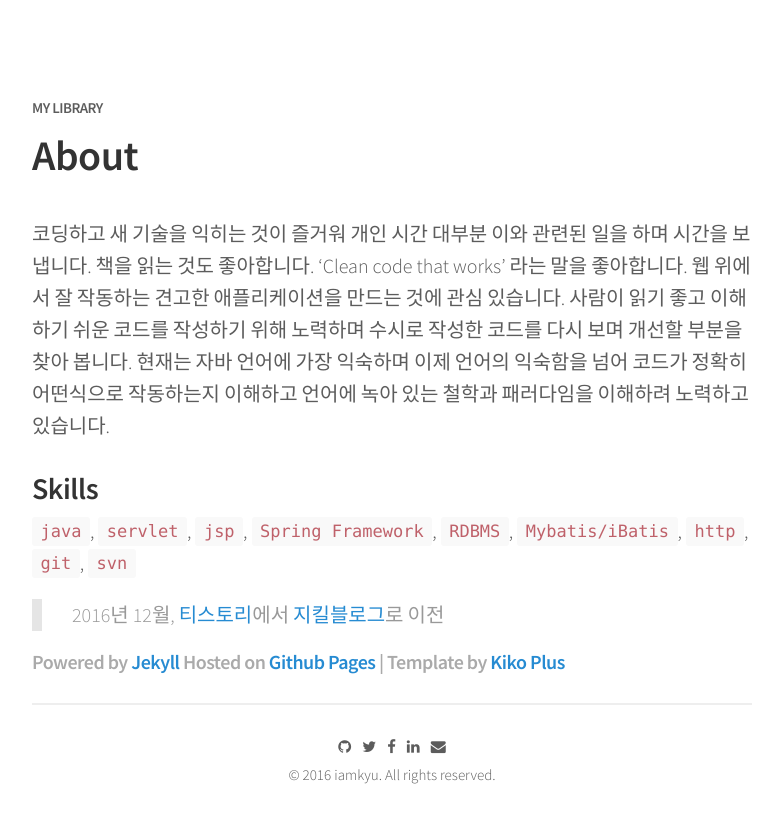
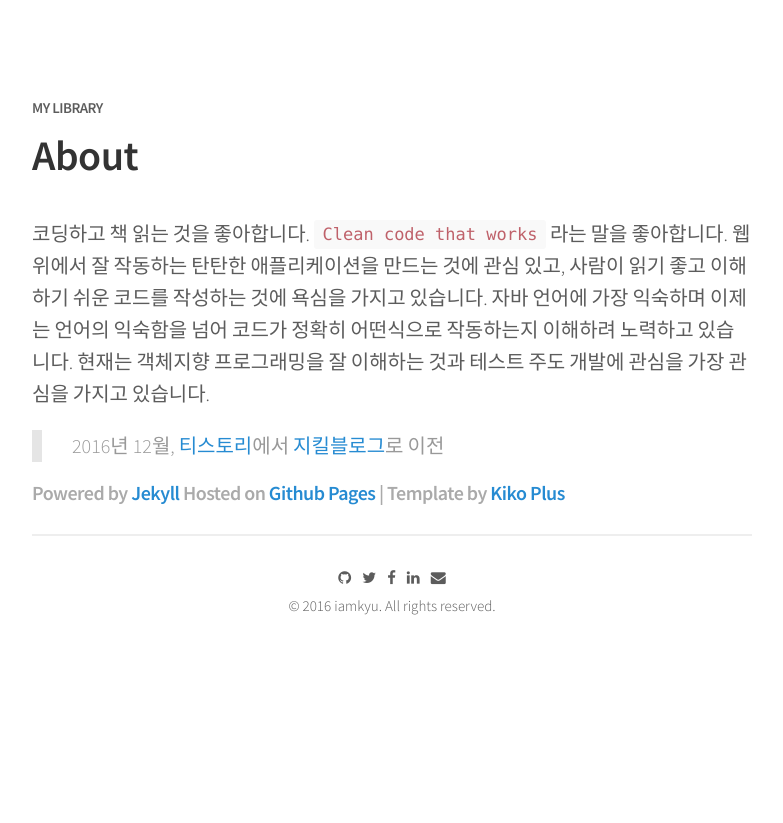
Before and after one commit to iamkyu/iamkyu.github.io, a Jekyll site: the page built from about.md, in a window 1280 px wide. Shown: the top 823 px of the page, without its empty margins (248-1031 px from the left). Built offline with Jekyll 4.4.1, drawn with Linux system fonts in a browser that asks for light colours; nearby versions of some CDN libraries.

Commit message:
Update about.md

```diff
--- a/about.md
+++ b/about.md
@@ -3,11 +3,9 @@ title: About
 permalink: /about/
 ---
 
-코딩하고 새 기술을 익히는 것이 즐거워 개인 시간 대부분 이와 관련된 일을 하며 시간을 보냅니다. 책을 읽는 것도 좋아합니다. ‘Clean code that works’ 라는 말을 좋아합니다. 웹 위에서 잘 작동하는 견고한 애플리케이션을 만드는 것에 관심 있습니다. 사람이 읽기 좋고 이해 하기 쉬운 코드를 작성하기 위해 노력하며 수시로 작성한 코드를 다시 보며 개선할 부분을 찾아 봅니다. 현재는 자바 언어에 가장 익숙하며 이제 언어의 익숙함을 넘어 코드가 정확히 어떤식으로 작동하는지 이해하고 언어에 녹아 있는 철학과 패러다임을 이해하려 노력하고 있습니다.
+코딩하고 책 읽는 것을 좋아합니다. `Clean code that works` 라는 말을 좋아합니다. 웹 위에서 잘 작동하는 탄탄한 애플리케이션을 만드는 것에 관심 있고, 사람이 읽기 좋고 이해 하기 쉬운 코드를 작성하는 것에 욕심을 가지고 있습니다. 자바 언어에 가장 익숙하며 이제는 언어의 익숙함을 넘어 코드가 정확히 어떤식으로 작동하는지 이해하려 노력하고 있습니다. 현재는 객체지향 프로그래밍을 잘 이해하는 것과 테스트 주도 개발에 관심을 가장 관심을 가지고 있습니다.
 
-### Skills
 
-`java`, `servlet`, `jsp`, `Spring Framework`,  `RDBMS`, `Mybatis/iBatis`, `http`,  `git`, `svn`
 
 > 2016년 12월, [티스토리](http://onoctober.tistory.com)에서 [지킬블로그](https://iamkyu.github.io)로 이전
 
```
